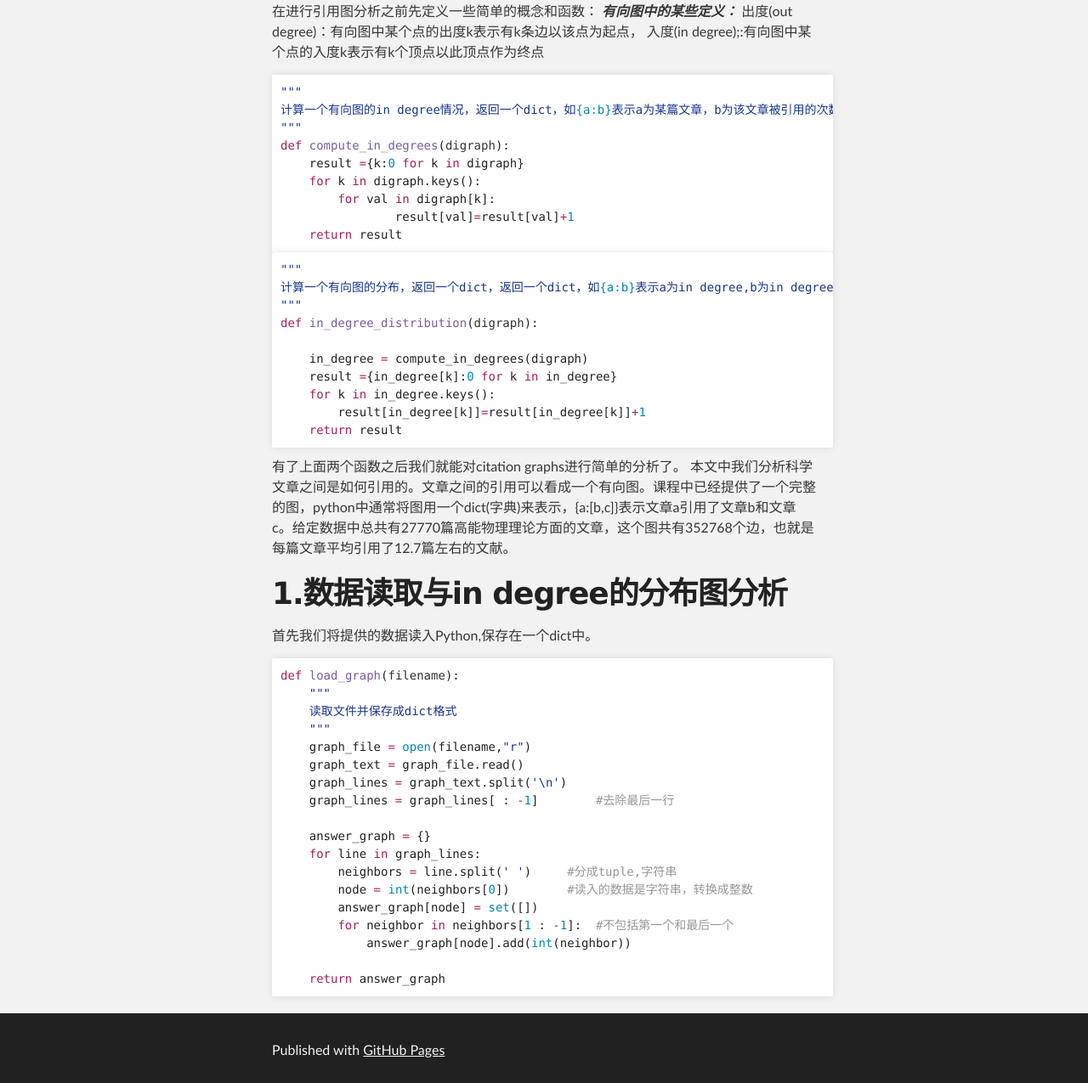
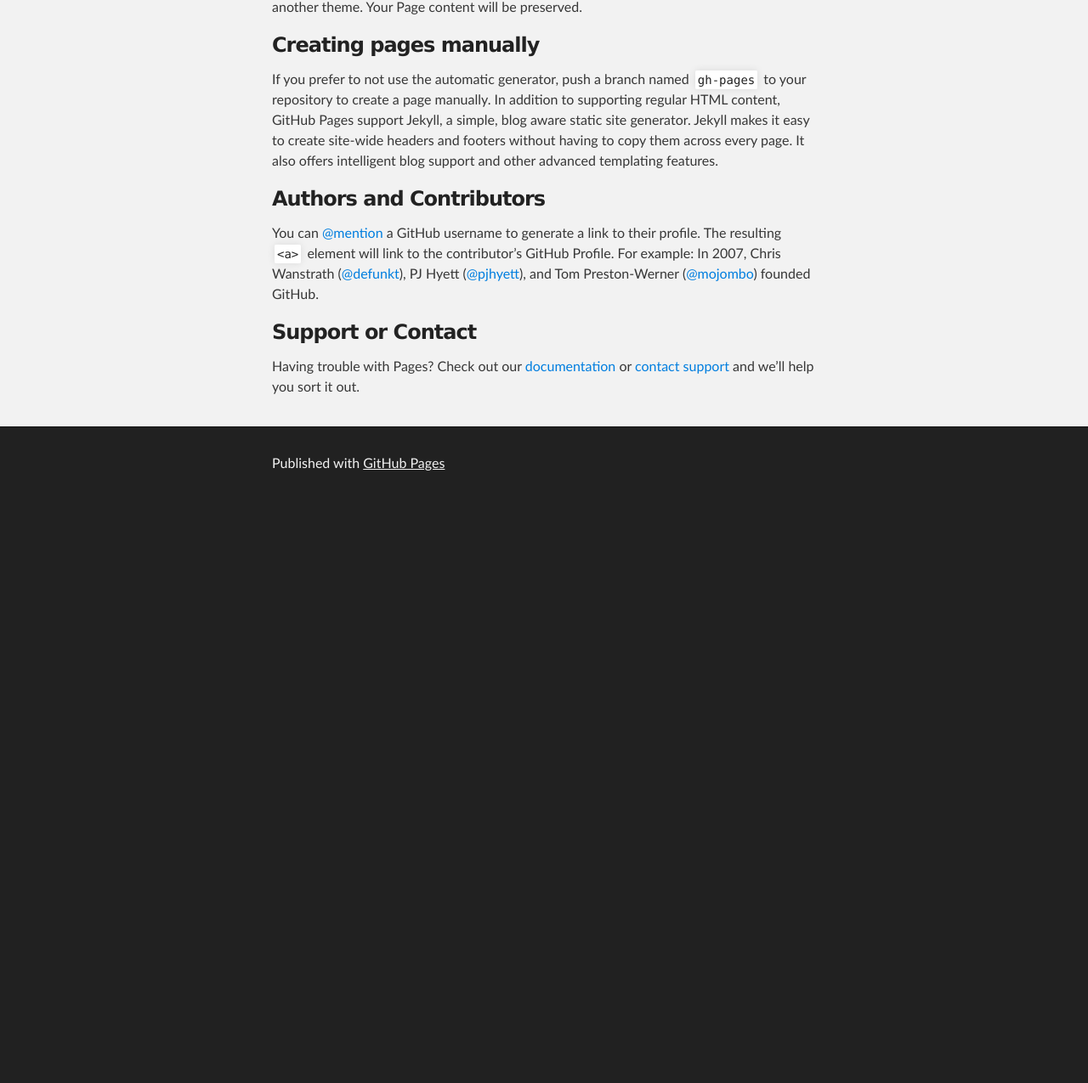
Before and after one commit to zuochongyan/tiemaocsdn.github.io, a plain HTML site: page index.html in a window 1280 px wide. Shown: the part 563-1838 px from the top of the page at 85% size. After the commit the page ends 1155 px from the top, so only its background shows below. Drawn offline with Linux system fonts and the light colour scheme.

Commit message:
Replace master branch with page content via GitHub

```diff
--- a/index.html
+++ b/index.html
@@ -27,67 +27,30 @@
     <!-- MAIN CONTENT -->
     <div id="main_content_wrap" class="outer">
       <section id="main_content" class="inner">
-        <h1>
-<a id="1analysis-of-citation-graphs引用图分析" class="anchor" href="#1analysis-of-citation-graphs%E5%BC%95%E7%94%A8%E5%9B%BE%E5%88%86%E6%9E%90" aria-hidden="true"><span class="octicon octicon-link"></span></a>1.Analysis of citation graphs(引用图分析)</h1>
+        <h3>
+<a id="welcome-to-github-pages" class="anchor" href="#welcome-to-github-pages" aria-hidden="true"><span class="octicon octicon-link"></span></a>Welcome to GitHub Pages.</h3>
 
-<h2>
-<a id="标签空格分隔-python-算法-公开课" class="anchor" href="#%E6%A0%87%E7%AD%BE%E7%A9%BA%E6%A0%BC%E5%88%86%E9%9A%94-python-%E7%AE%97%E6%B3%95-%E5%85%AC%E5%BC%80%E8%AF%BE" aria-hidden="true"><span class="octicon octicon-link"></span></a>标签（空格分隔）： python 算法 公开课</h2>
+<p>This automatic page generator is the easiest way to create beautiful pages for all of your projects. Author your page content here <a href="https://guides.github.com/features/mastering-markdown/">using GitHub Flavored Markdown</a>, select a template crafted by a designer, and publish. After your page is generated, you can check out the new <code>gh-pages</code> branch locally. If you’re using GitHub Desktop, simply sync your repository and you’ll see the new branch.</p>
 
-<h1>
-<a id="1degree-distributions-for-graphs" class="anchor" href="#1degree-distributions-for-graphs" aria-hidden="true"><span class="octicon octicon-link"></span></a>1.Degree distributions for graphs</h1>
+<h3>
+<a id="designer-templates" class="anchor" href="#designer-templates" aria-hidden="true"><span class="octicon octicon-link"></span></a>Designer Templates</h3>
 
-<p>在进行引用图分析之前先定义一些简单的概念和函数：
-<strong><em>有向图中的某些定义：</em></strong>
-出度(out degree)：有向图中某个点的出度k表示有k条边以该点为起点，
-入度(in degree);:有向图中某个点的入度k表示有k个顶点以此顶点作为终点</p>
+<p>We’ve crafted some handsome templates for you to use. Go ahead and click 'Continue to layouts' to browse through them. You can easily go back to edit your page before publishing. After publishing your page, you can revisit the page generator and switch to another theme. Your Page content will be preserved.</p>
 
-<div class="highlight highlight-source-python"><pre><span class="pl-s"><span class="pl-pds">"""</span></span>
-<span class="pl-s">计算一个有向图的in degree情况，返回一个dict，如<span class="pl-c1">{a:b}</span>表示a为某篇文章，b为该文章被引用的次数。</span>
-<span class="pl-s"><span class="pl-pds">"""</span></span>
-<span class="pl-k">def</span> <span class="pl-en">compute_in_degrees</span>(<span class="pl-smi">digraph</span>):
-    result <span class="pl-k">=</span>{k:<span class="pl-c1">0</span> <span class="pl-k">for</span> k <span class="pl-k">in</span> digraph}
-    <span class="pl-k">for</span> k <span class="pl-k">in</span> digraph.keys():
-        <span class="pl-k">for</span> val <span class="pl-k">in</span> digraph[k]:
-                result[val]<span class="pl-k">=</span>result[val]<span class="pl-k">+</span><span class="pl-c1">1</span>
-    <span class="pl-k">return</span> result</pre></div>
+<h3>
+<a id="creating-pages-manually" class="anchor" href="#creating-pages-manually" aria-hidden="true"><span class="octicon octicon-link"></span></a>Creating pages manually</h3>
 
-<div class="highlight highlight-source-python"><pre><span class="pl-s"><span class="pl-pds">"""</span></span>
-<span class="pl-s">计算一个有向图的分布，返回一个dict，返回一个dict，如<span class="pl-c1">{a:b}</span>表示a为in degree,b为in degree等于a的节点个数。</span>
-<span class="pl-s"><span class="pl-pds">"""</span></span>
-<span class="pl-k">def</span> <span class="pl-en">in_degree_distribution</span>(<span class="pl-smi">digraph</span>):
+<p>If you prefer to not use the automatic generator, push a branch named <code>gh-pages</code> to your repository to create a page manually. In addition to supporting regular HTML content, GitHub Pages support Jekyll, a simple, blog aware static site generator. Jekyll makes it easy to create site-wide headers and footers without having to copy them across every page. It also offers intelligent blog support and other advanced templating features.</p>
 
-    in_degree <span class="pl-k">=</span> compute_in_degrees(digraph)
-    result <span class="pl-k">=</span>{in_degree[k]:<span class="pl-c1">0</span> <span class="pl-k">for</span> k <span class="pl-k">in</span> in_degree}
-    <span class="pl-k">for</span> k <span class="pl-k">in</span> in_degree.keys():
-        result[in_degree[k]]<span class="pl-k">=</span>result[in_degree[k]]<span class="pl-k">+</span><span class="pl-c1">1</span>
-    <span class="pl-k">return</span> result</pre></div>
+<h3>
+<a id="authors-and-contributors" class="anchor" href="#authors-and-contributors" aria-hidden="true"><span class="octicon octicon-link"></span></a>Authors and Contributors</h3>
 
-<p>有了上面两个函数之后我们就能对citation graphs进行简单的分析了。
-本文中我们分析科学文章之间是如何引用的。文章之间的引用可以看成一个有向图。课程中已经提供了一个完整的图，python中通常将图用一个dict(字典)来表示，{a:[b,c]}表示文章a引用了文章b和文章c。给定数据中总共有27770篇高能物理理论方面的文章，这个图共有352768个边，也就是每篇文章平均引用了12.7篇左右的文献。</p>
+<p>You can <a href="https://github.com/blog/821" class="user-mention">@mention</a> a GitHub username to generate a link to their profile. The resulting <code>&lt;a&gt;</code> element will link to the contributor’s GitHub Profile. For example: In 2007, Chris Wanstrath (<a href="https://github.com/defunkt" class="user-mention">@defunkt</a>), PJ Hyett (<a href="https://github.com/pjhyett" class="user-mention">@pjhyett</a>), and Tom Preston-Werner (<a href="https://github.com/mojombo" class="user-mention">@mojombo</a>) founded GitHub.</p>
 
-<h1>
-<a id="1数据读取与in-degree的分布图分析" class="anchor" href="#1%E6%95%B0%E6%8D%AE%E8%AF%BB%E5%8F%96%E4%B8%8Ein-degree%E7%9A%84%E5%88%86%E5%B8%83%E5%9B%BE%E5%88%86%E6%9E%90" aria-hidden="true"><span class="octicon octicon-link"></span></a>1.数据读取与in degree的分布图分析</h1>
+<h3>
+<a id="support-or-contact" class="anchor" href="#support-or-contact" aria-hidden="true"><span class="octicon octicon-link"></span></a>Support or Contact</h3>
 
-<p>首先我们将提供的数据读入Python,保存在一个dict中。</p>
-
-<div class="highlight highlight-source-python"><pre><span class="pl-k">def</span> <span class="pl-en">load_graph</span>(<span class="pl-smi">filename</span>):
-    <span class="pl-s"><span class="pl-pds">"""</span></span>
-<span class="pl-s">    读取文件并保存成dict格式</span>
-<span class="pl-s">    <span class="pl-pds">"""</span></span>
-    graph_file <span class="pl-k">=</span> <span class="pl-c1">open</span>(filename,<span class="pl-s"><span class="pl-pds">"</span>r<span class="pl-pds">"</span></span>)
-    graph_text <span class="pl-k">=</span> graph_file.read()
-    graph_lines <span class="pl-k">=</span> graph_text.split(<span class="pl-s"><span class="pl-pds">'</span><span class="pl-cce">\n</span><span class="pl-pds">'</span></span>)
-    graph_lines <span class="pl-k">=</span> graph_lines[ : <span class="pl-k">-</span><span class="pl-c1">1</span>]        <span class="pl-c">#去除最后一行</span>
-
-    answer_graph <span class="pl-k">=</span> {}
-    <span class="pl-k">for</span> line <span class="pl-k">in</span> graph_lines:
-        neighbors <span class="pl-k">=</span> line.split(<span class="pl-s"><span class="pl-pds">'</span> <span class="pl-pds">'</span></span>)     <span class="pl-c">#分成tuple,字符串</span>
-        node <span class="pl-k">=</span> <span class="pl-c1">int</span>(neighbors[<span class="pl-c1">0</span>])        <span class="pl-c">#读入的数据是字符串，转换成整数</span>
-        answer_graph[node] <span class="pl-k">=</span> <span class="pl-c1">set</span>([])
-        <span class="pl-k">for</span> neighbor <span class="pl-k">in</span> neighbors[<span class="pl-c1">1</span> : <span class="pl-k">-</span><span class="pl-c1">1</span>]:  <span class="pl-c">#不包括第一个和最后一个</span>
-            answer_graph[node].add(<span class="pl-c1">int</span>(neighbor))
-
-    <span class="pl-k">return</span> answer_graph</pre></div>
+<p>Having trouble with Pages? Check out our <a href="https://help.github.com/pages">documentation</a> or <a href="https://github.com/contact">contact support</a> and we’ll help you sort it out.</p>
       </section>
     </div>
 
```
Also changed, not shown: params.json (+1 -1 lines).
